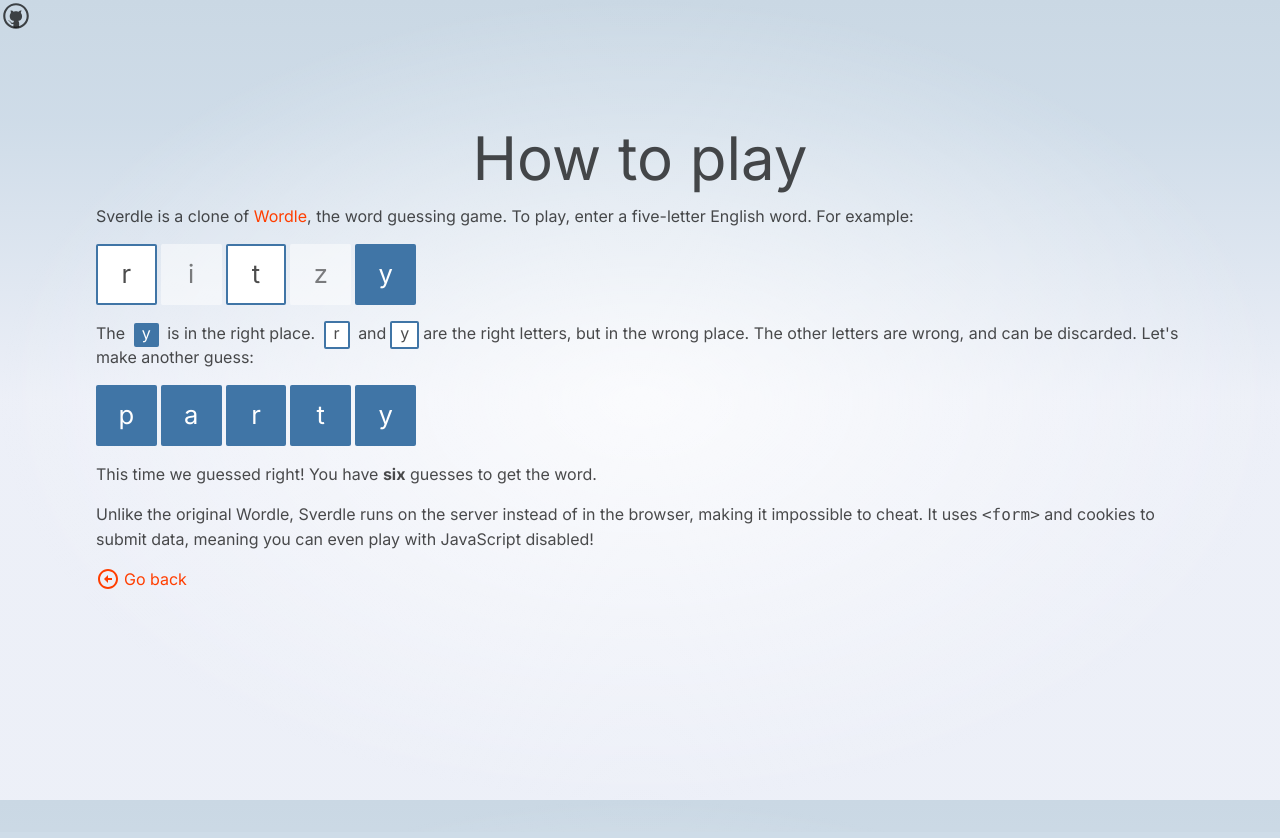
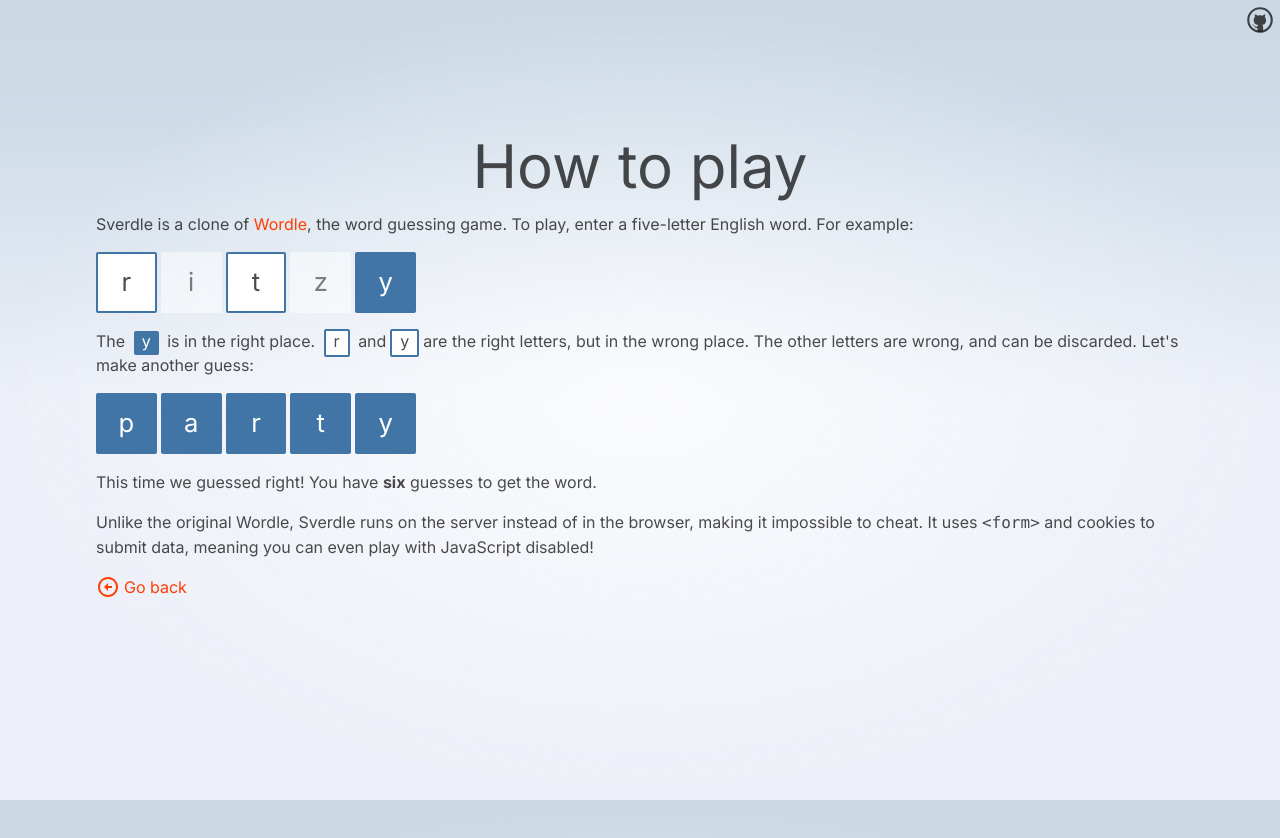
Before and after one commit to TimKhakk/guessing-game-app, a Next.js app: page /how-to-play in a window 1280 px wide. Built offline with nearby package versions, Linux system fonts and the light colour scheme.

Commit message:
add confetti

```diff
--- a/package.json
+++ b/package.json
@@ -19,6 +19,7 @@
     "next": "13.4.19",
     "postcss": "8.4.28",
     "react": "18.2.0",
+    "react-confetti-explosion": "^2.1.2",
     "react-dom": "18.2.0",
     "tailwind-merge": "^1.14.0",
     "tailwindcss": "3.3.3",
--- a/src/app/layout.tsx
+++ b/src/app/layout.tsx
@@ -18,8 +18,8 @@
   return (
     <html lang="en">
       <body className={inter.className}>
-        <header className='w-full'>
-          <a href="">
+        <header className='w-full flex justify-end items-center p-1'>
+          <a href="https://github.com/TimKhakk/guessing-game-app">
             <GitHubSvg />
           </a>
         </header>
--- a/src/components/GameForm.tsx
+++ b/src/components/GameForm.tsx
@@ -5,6 +5,7 @@
 import { Letter } from "@/components/Letter";
 import { cn } from "@/lib/ulils/cn";
 import React, { useEffect, useMemo, useRef, useState } from "react";
+import ConfettiExplosion from "react-confetti-explosion";
 import { useEventListener } from "usehooks-ts";
 
 const MAX_GUESS_COUNT = 6;
@@ -119,7 +120,9 @@
         ))}
       </div>
 
-
+      {hasWon && (
+        <ConfettiExplosion force={0.7} width={window.innerWidth} height={window.innerHeight} colors={['#ff3e00', '#40b3ff', '#676778']} />
+      )}
       {hasWon || data.answers.length >= 6 ? (
         <>
           {!hasWon && data.answer && (
```
Also changed, not shown: 1 other file (tests, documents, lock files or other folders).
